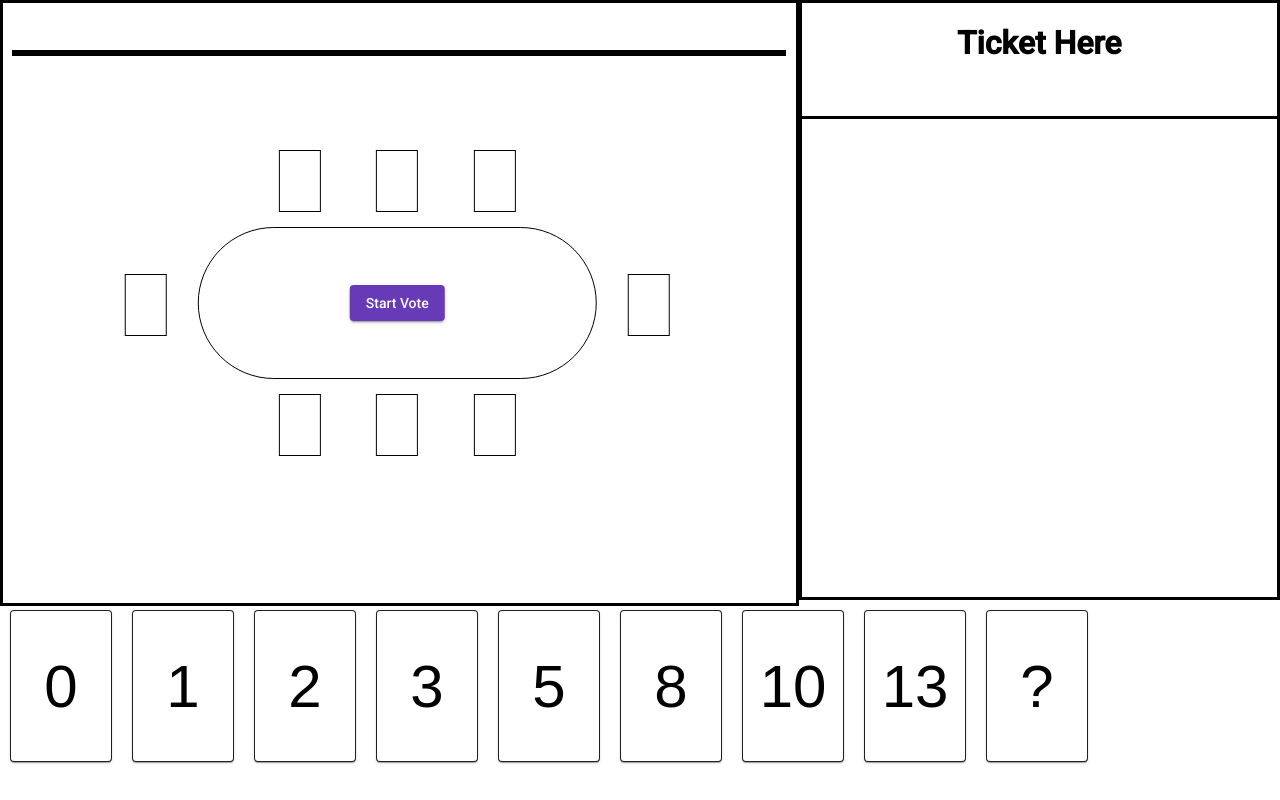
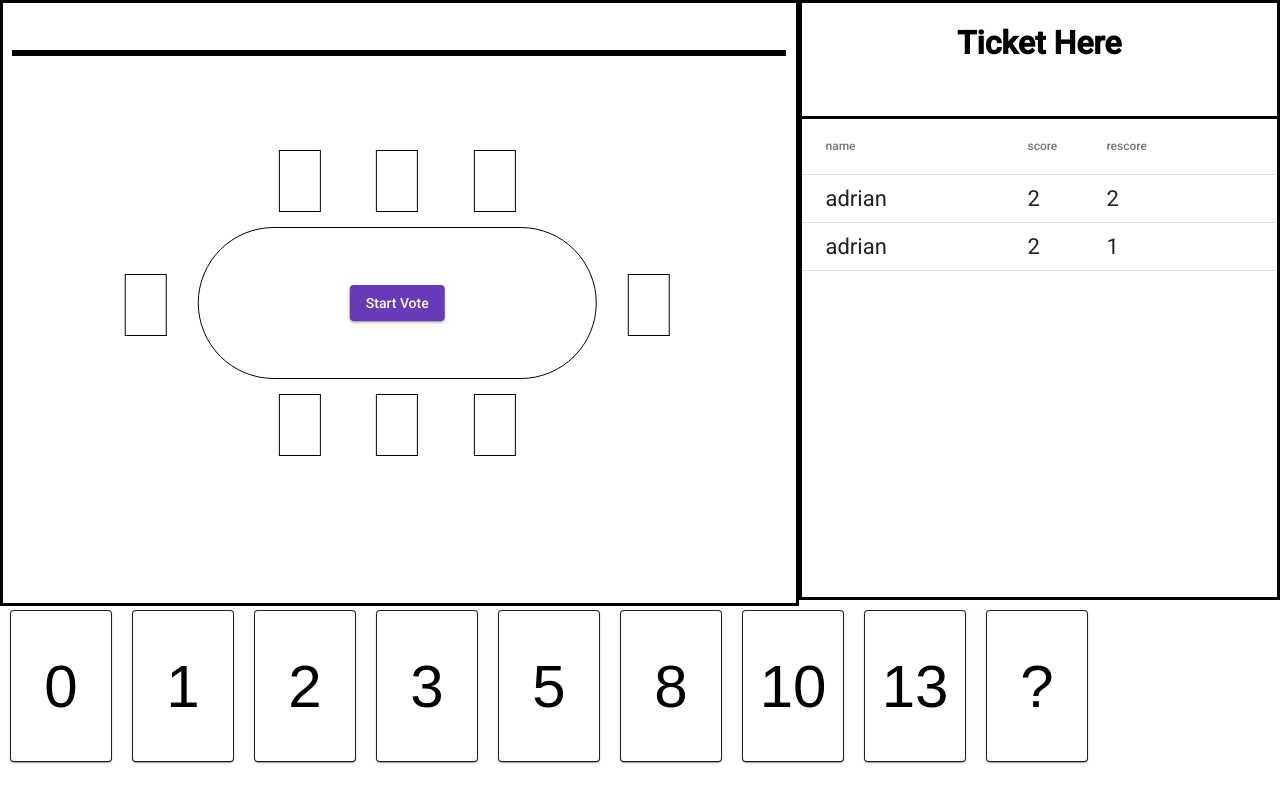
Before and after one commit to adriankelsey/planning-poker, an Angular app: page /table in a window 1280 px wide. Built offline with nearby package versions, Linux system fonts and the light colour scheme.

Commit message:
created menu-table

```diff
--- a/src/app/menu/menu.component.html
+++ b/src/app/menu/menu.component.html
@@ -5,29 +5,20 @@
         <h1>Ticket Here</h1>
     </div>
     <div>
-    <table>
-        <!-- TODO:
-                - loop rows for how many players are in game.
-                - scoring system, average score.   -->
-        <tr>
-           <td>{{player.name}}</td>
-           <td>{{player.name}}</td>
-        </tr>
-        <tr>
-           <td>{{player.name}}</td>
-           <td>{{player.name}}</td>
-        </tr>
-        <tr>
-           <td>{{player.name}}</td>
-           <td>{{player.name}}</td>
-        </tr>
-        <tr>
-           <td>{{player.name}}</td>
-           <td>{{player.name}}</td>
-        </tr>
-        <tr>
-           <td>{{player.name}}</td>
-           <td>{{player.name}}</td>
-        </tr>
+    <table mat-table [dataSource]="dataSource">
+      <ng-container matColumnDef="name">
+         <th mat-header-cell *matHeaderCellDef>name</th>
+         <td mat-cell *matCellDef="let user">{{user.name}}</td>
+      </ng-container>
+      <ng-container matColumnDef="score">
+         <th mat-header-cell *matHeaderCellDef>score</th>
+         <td mat-cell *matCellDef="let user">{{user.score}}</td>
+      </ng-container>
+      <ng-container matColumnDef="rescore">
+         <th mat-header-cell *matHeaderCellDef>rescore</th>
+         <td mat-cell *matCellDef="let user">{{user.rescore}}</td>
+      </ng-container>
+      <tr mat-header-row *matHeaderRowDef="displayedColumns"></tr>
+      <tr mat-row *matRowDef="let row; columns: displayedColumns;"></tr>
     </table>
 </div>
--- a/src/app/menu/menu.component.ts
+++ b/src/app/menu/menu.component.ts
@@ -1,4 +1,16 @@
 import { Component, OnInit } from '@angular/core';
+
+
+export interface User {
+  name: string,
+  score: number,
+  rescore: number | null
+}
+
+
+const myDataArry: User[] = [
+{name: 'adrian', score: 2, rescore: 2},
+{name: 'adrian', score: 2, rescore: 1}]
 
 @Component({
   selector: 'app-menu',
@@ -7,15 +19,13 @@ import { Component, OnInit } from '@angular/core';
 })
 export class MenuComponent implements OnInit {
 
-  player = {
-    name:  ''
-  }
+  displayedColumns: string[] = ['name', 'score', 'rescore']
+  dataSource = myDataArry
 
   constructor() { }
 
   ngOnInit(): void {
     const player = localStorage.getItem('username')
-    this.player.name = player!
   }
 
 }
```
